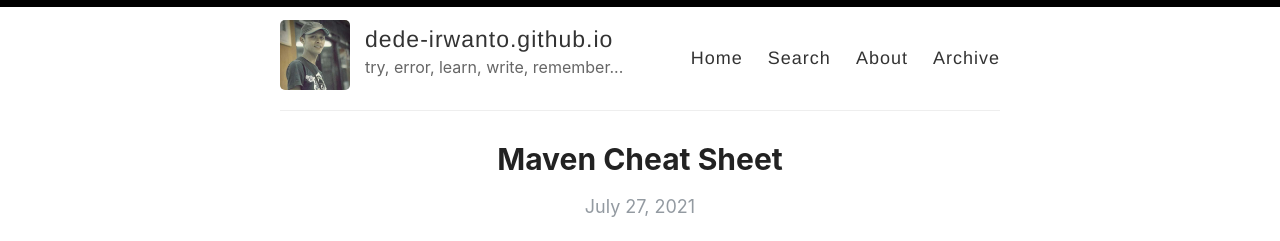
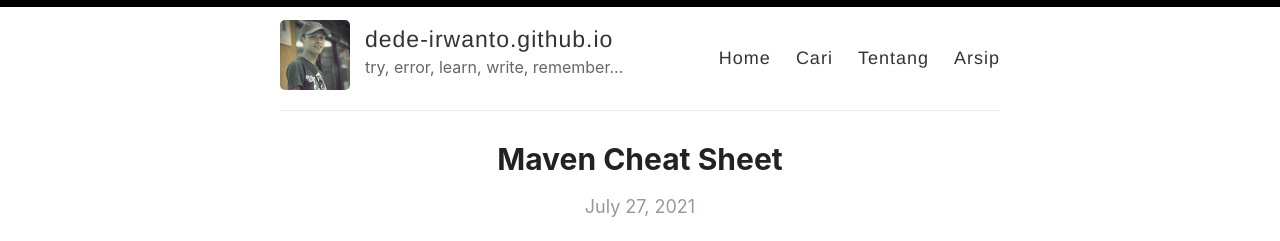
Before and after one commit to dede-irwanto/dede-irwanto.github.io, a Jekyll site: the page built from index.html, in a window 1280 px wide. Shown: the top 241 px of the page. Built offline with Jekyll 4.4.1, drawn with Linux system fonts in a browser that asks for light colours; the list of posts is cut into pages by our own code.

Commit message:
Update default.html

```diff
--- a/_layouts/default.html
+++ b/_layouts/default.html
@@ -29,9 +29,9 @@
 
             <nav>
               <a href="{{ site.baseurl }}/">Home</a>
-              <a href="{{ site.baseurl }}/search">Search</a>
-              <a href="{{ site.baseurl }}/about">About</a>
-              <a href="{{ site.baseurl }}/archive">Archive</a>
+              <a href="{{ site.baseurl }}/cari">Cari</a>
+              <a href="{{ site.baseurl }}/tentang">Tentang</a>
+              <a href="{{ site.baseurl }}/arsip">Arsip</a>
             </nav>
           </header>
         </div>
```
